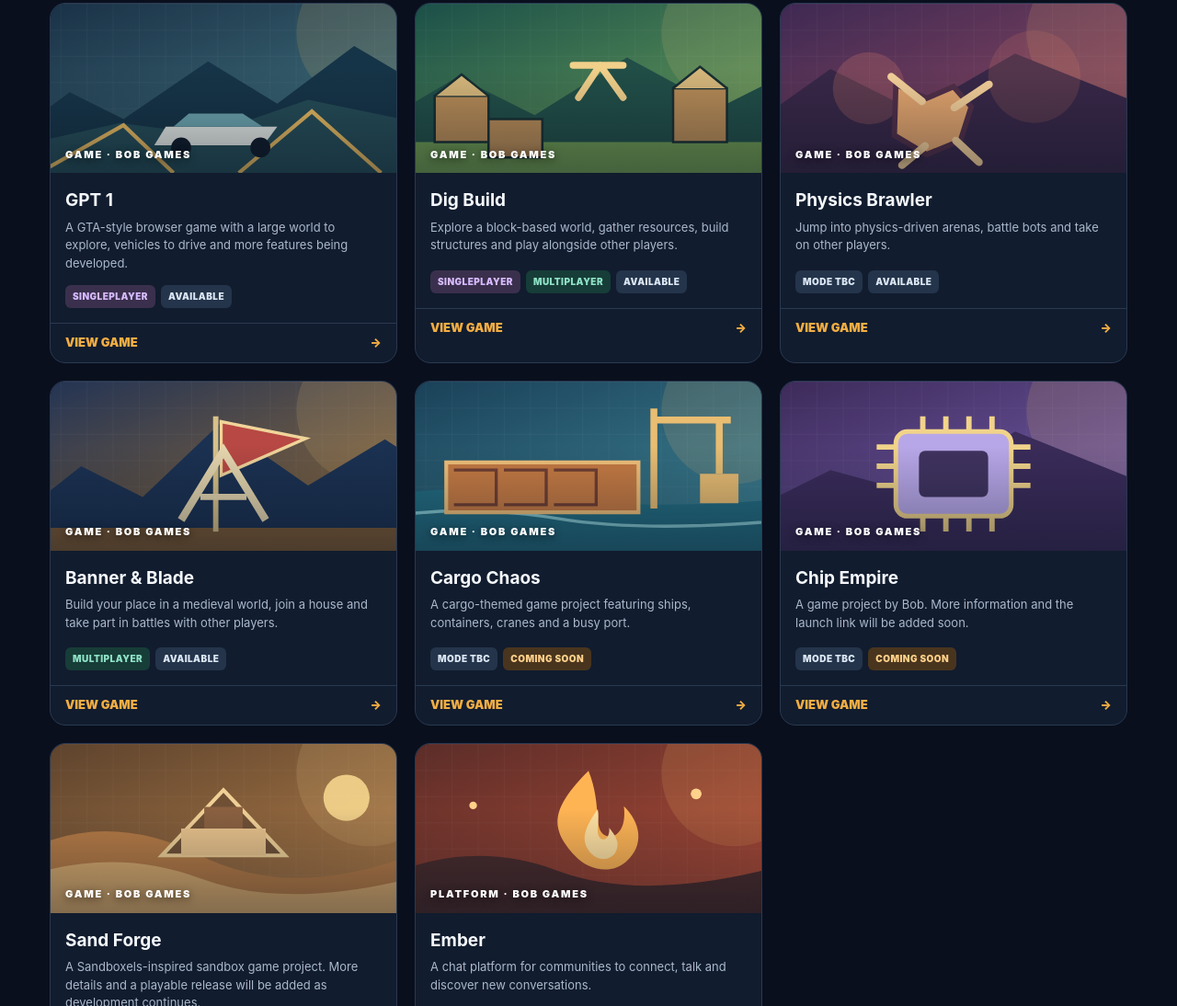
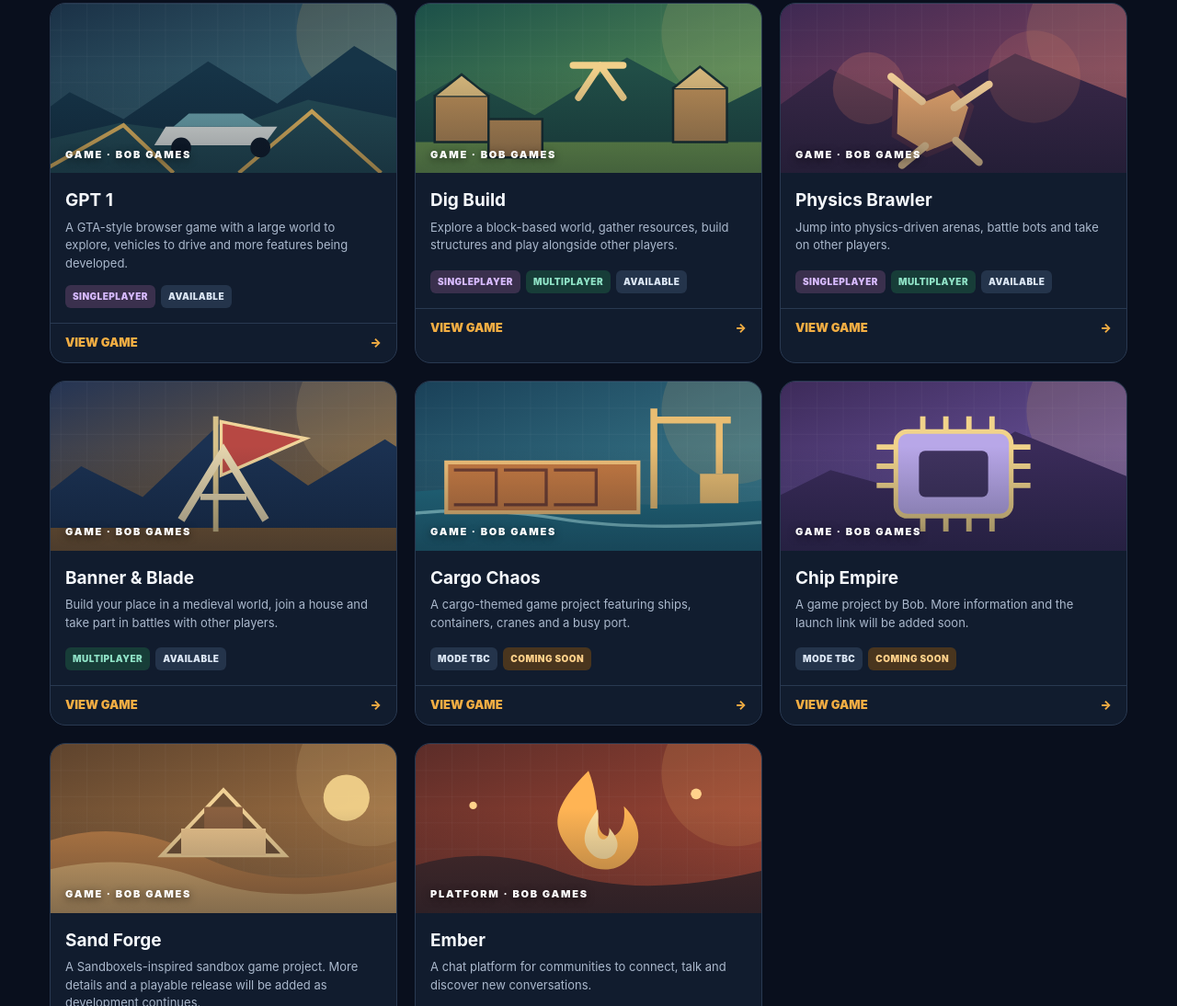
Before and after one commit to Bob-Jefferson1824/bob-games, a plain HTML site: page index.html in a window 1280 px wide. Shown: the part 712-1806 px from the top of the page at 92% size. Drawn offline with Linux system fonts and the light colour scheme.

Commit message:
Include both Physics Brawler play modes

```diff
--- a/index.html
+++ b/index.html
@@ -46,7 +46,7 @@ footer{border-top:1px solid var(--line);padding:25px 0;color:var(--muted);font-s
 const games=[
 {id:"gpt-1",name:"GPT 1",genre:"Open World · Action · Driving",category:"Action",description:"A GTA-style browser game with a large world to explore, vehicles to drive and more features being developed.",mode:"Singleplayer",modes:["Singleplayer"],multiplayer:"No",online:"No",platform:"Web browser",price:"Free",art:"gpt",url:"https://bob-jefferson1824.github.io/gpt-1/",status:"Available to play",kind:"GAME",tone:["#182d43","#477d87","#e8b75d"]},
 {id:"dig-build",name:"Dig Build",genre:"Sandbox · Building · Survival",category:"Sandbox",description:"Explore a block-based world, gather resources, build structures and play alongside other players.",mode:"Singleplayer and multiplayer",modes:["Singleplayer","Multiplayer"],multiplayer:"Yes",online:"Yes",platform:"Web browser",price:"Free",art:"dig",url:"https://bob-jefferson1824.github.io/dig-build/",status:"Available to play",kind:"GAME",tone:["#174b48","#70a65b","#d9c17a"]},
-{id:"physics-brawler",name:"Physics Brawler",genre:"Action · Fighting · Physics",category:"Action",description:"Jump into physics-driven arenas, battle bots and take on other players.",mode:"Singleplayer and multiplayer",multiplayer:"Yes",online:"Yes (for online multiplayer)",platform:"Web browser",price:"Free",art:"physics",url:"https://bob-jefferson1824.github.io/physics-brawler/",status:"Available to play",kind:"GAME",tone:["#392752","#9b4d62","#f2b36d"]},
+{id:"physics-brawler",name:"Physics Brawler",genre:"Action · Fighting · Physics",category:"Action",description:"Jump into physics-driven arenas, battle bots and take on other players.",mode:"Singleplayer and multiplayer",modes:["Singleplayer","Multiplayer"],multiplayer:"Yes",online:"Yes (for online multiplayer)",platform:"Web browser",price:"Free",art:"physics",url:"https://bob-jefferson1824.github.io/physics-brawler/",status:"Available to play",kind:"GAME",tone:["#392752","#9b4d62","#f2b36d"]},
 {id:"banner-and-blade",name:"Banner & Blade",genre:"Medieval · Strategy · Multiplayer",category:"Strategy",description:"Build your place in a medieval world, join a house and take part in battles with other players.",mode:"Multiplayer",modes:["Multiplayer"],multiplayer:"Yes",online:"Yes",platform:"Web browser",price:"Free",art:"banner",url:"https://bob-jefferson1824.github.io/banner-and-blade/",status:"Available to play",kind:"GAME",tone:["#1e3155","#9c7138","#e6c47a"]},
 {id:"cargo-chaos",name:"Cargo Chaos",genre:"Simulation · Cargo · Ships",category:"Simulation",description:"A cargo-themed game project featuring ships, containers, cranes and a busy port.",mode:"Details coming soon",multiplayer:"To be confirmed",online:"To be confirmed",platform:"Web browser",price:"Free",art:"cargo",url:"",status:"Launch link coming soon",kind:"GAME",tone:["#183d55","#438c9c","#f2bd70"]},
 {id:"chip-empire",name:"Chip Empire",genre:"Strategy · Management",category:"Strategy",description:"A game project by Bob. More information and the launch link will be added soon.",mode:"To be confirmed",multiplayer:"To be confirmed",online:"To be confirmed",platform:"To be confirmed",price:"To be confirmed",art:"chip",url:"",status:"Coming soon",kind:"GAME",tone:["#3a2855","#7c64b8","#edc16e"]},
```
